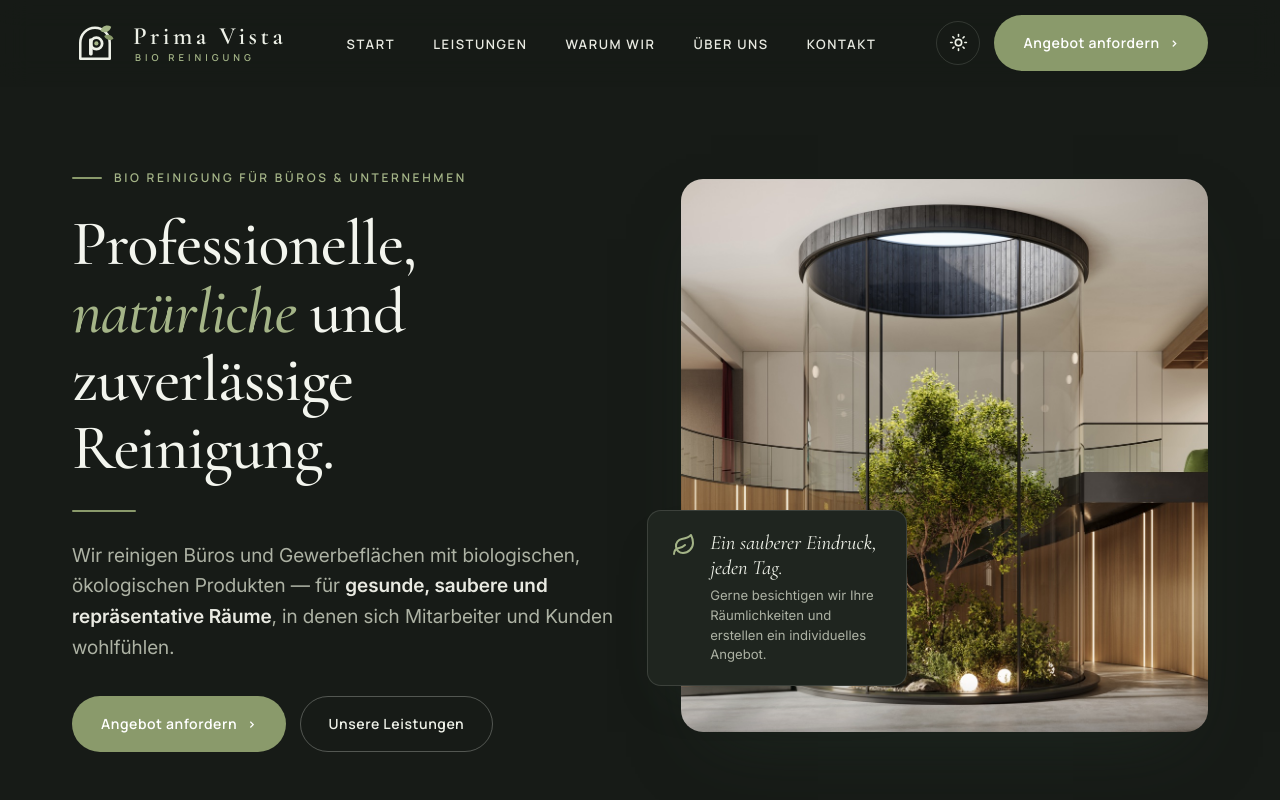
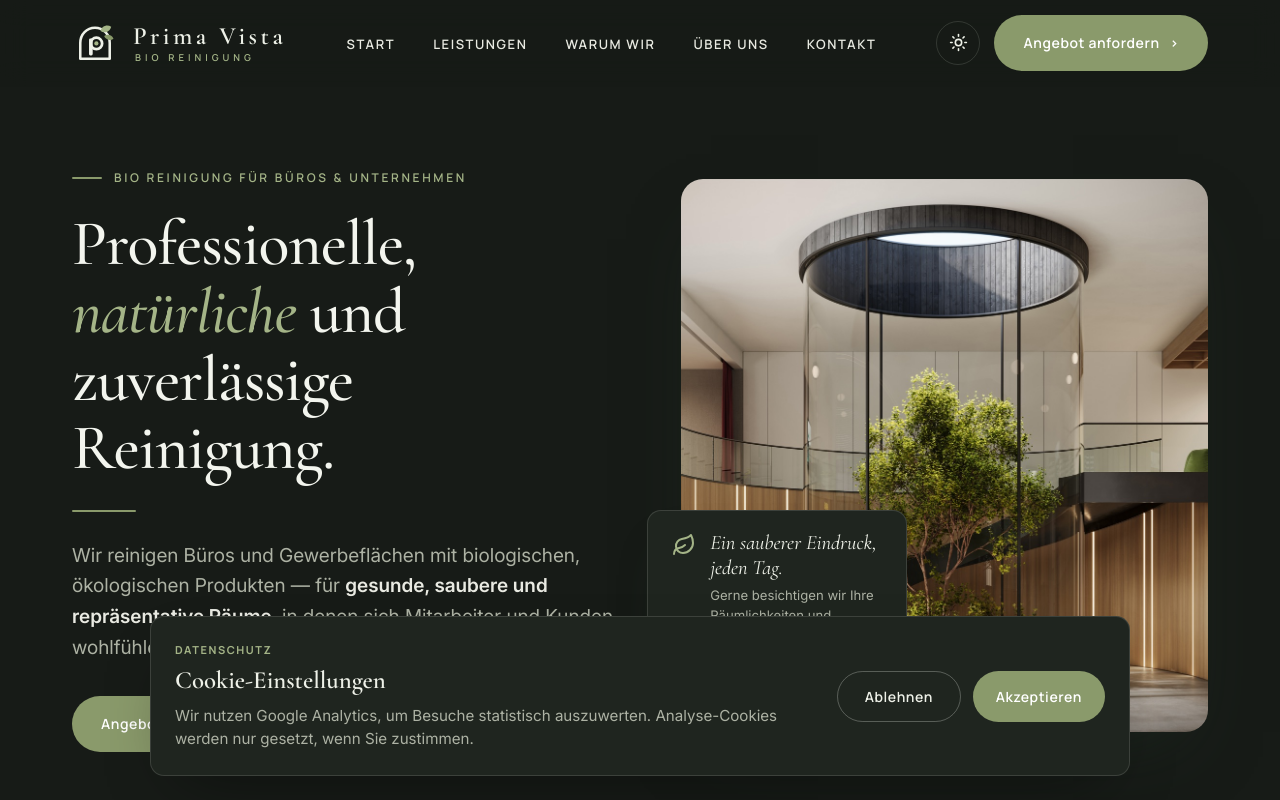
Before and after one commit to louisclarencepeter/reinigung-primavista, a React (Vite) app in the folder client/: page / in a window 1280 px wide. Shown: the top 800 px of the page. Built offline with nearby package versions, Linux system fonts and the light colour scheme.

Commit message:
Add cookie consent banner

```diff
--- a/client/index.html
+++ b/client/index.html
@@ -6,6 +6,16 @@
 <script>
 window.dataLayer = window.dataLayer || [];
 function gtag(){dataLayer.push(arguments);}
+var cookieConsent = null;
+try { cookieConsent = localStorage.getItem('primaVistaCookieConsent'); } catch (e) {}
+gtag('consent', 'default', {
+  analytics_storage: cookieConsent === 'accepted' ? 'granted' : 'denied',
+  ad_storage: 'denied',
+  ad_user_data: 'denied',
+  ad_personalization: 'denied',
+  functionality_storage: 'granted',
+  security_storage: 'granted'
+});
 gtag('js', new Date());
 gtag('config', 'G-ZS9VVJJVF5');
 </script>
--- a/client/src/App.jsx
+++ b/client/src/App.jsx
@@ -6,6 +6,7 @@ import Why from './components/Why.jsx';
 import About from './components/About.jsx';
 import Contact from './components/Contact.jsx';
 import Footer from './components/Footer.jsx';
+import CookieConsent from './components/CookieConsent.jsx';
 
 export default function App() {
   // localStorage can throw in private/restricted browsing contexts
@@ -57,6 +58,7 @@ export default function App() {
         <Contact />
       </main>
       <Footer />
+      <CookieConsent />
     </>
   );
 }
--- /dev/null
+++ b/client/src/components/CookieConsent.jsx
@@ -0,0 +1,90 @@
+import { useEffect, useState } from 'react';
+
+const CONSENT_KEY = 'primaVistaCookieConsent';
+
+const consentState = (choice) => ({
+  analytics_storage: choice === 'accepted' ? 'granted' : 'denied',
+  ad_storage: 'denied',
+  ad_user_data: 'denied',
+  ad_personalization: 'denied',
+});
+
+function getStoredConsent() {
+  try {
+    return localStorage.getItem(CONSENT_KEY);
+  } catch {
+    return null;
+  }
+}
+
+function saveConsent(choice) {
+  try {
+    localStorage.setItem(CONSENT_KEY, choice);
+  } catch {
+    /* Consent still applies for this page view. */
+  }
+}
+
+function updateGoogleConsent(choice) {
+  if (typeof window === 'undefined' || typeof window.gtag !== 'function') return;
+  window.gtag('consent', 'update', consentState(choice));
+}
+
+function sendAcceptedPageView() {
+  if (typeof window === 'undefined' || typeof window.gtag !== 'function') return;
+  window.gtag('event', 'page_view', {
+    page_title: document.title,
+    page_location: window.location.href,
+    page_path: `${window.location.pathname}${window.location.search}`,
+  });
+}
+
+export default function CookieConsent() {
+  const [choice, setChoice] = useState(() => getStoredConsent());
+  const [visible, setVisible] = useState(() => !getStoredConsent());
+
+  useEffect(() => {
+    if (choice === 'accepted' || choice === 'declined') {
+      updateGoogleConsent(choice);
+    }
+  }, [choice]);
+
+  useEffect(() => {
+    const openSettings = () => setVisible(true);
+    window.addEventListener('open-cookie-consent', openSettings);
+    return () => window.removeEventListener('open-cookie-consent', openSettings);
+  }, []);
+
+  const choose = (nextChoice) => {
+    saveConsent(nextChoice);
+    setChoice(nextChoice);
+    setVisible(false);
+    updateGoogleConsent(nextChoice);
+    if (nextChoice === 'accepted') {
+      sendAcceptedPageView();
+    }
+  };
+
+  if (!visible) return null;
+
+  return (
+    <div className="cookie-consent" role="dialog" aria-modal="false" aria-labelledby="cookie-title">
+      <div>
+        <p className="cookie-kicker">Datenschutz</p>
+        <h2 id="cookie-title">Cookie-Einstellungen</h2>
+        <p>
+          Wir nutzen Google Analytics, um Besuche statistisch auszuwerten. Analyse-Cookies
+          werden nur gesetzt, wenn Sie zustimmen.
+        </p>
+      </div>
+      <div className="cookie-actions" aria-label="Cookie-Auswahl">
+        <button type="button" className="btn btn-ghost-dark" onClick={() => choose('declined')}>
+          Ablehnen
+        </button>
+        <button type="button" className="btn btn-primary" onClick={() => choose('accepted')}>
+          Akzeptieren
+        </button>
+      </div>
+    </div>
+  );
+}
--- a/client/src/components/Footer.jsx
+++ b/client/src/components/Footer.jsx
@@ -1,6 +1,10 @@
 import Logo from './Logo.jsx';
 
 export default function Footer() {
+  const openCookieSettings = () => {
+    window.dispatchEvent(new Event('open-cookie-consent'));
+  };
+
   return (
     <footer className="site-footer">
       <div className="container footer-top">
@@ -52,6 +56,7 @@ export default function Footer() {
         <div className="legal">
           <a href="#">Impressum</a>
           <a href="#">Datenschutz</a>
+          <button type="button" onClick={openCookieSettings}>Cookie-Einstellungen</button>
           <a href="#">AGB</a>
         </div>
       </div>
--- a/client/src/styles.css
+++ b/client/src/styles.css
@@ -574,6 +574,41 @@ section { position: relative; }
   font-size: .85rem;
 }
 .footer-bottom .legal { display: flex; gap: 26px; flex-wrap: wrap; }
+.footer-bottom .legal button {
+  border: none; background: transparent; color: inherit; padding: 0;
+  font: inherit; line-height: inherit;
+  transition: color var(--dur) var(--ease);
+}
+.footer-bottom .legal button:hover { color: var(--sage-bright); }
+
+/* ---------- Cookie consent ---------- */
+.cookie-consent {
+  position: fixed; left: 24px; right: 24px; bottom: 24px; z-index: 100;
+  display: grid; grid-template-columns: 1fr auto; gap: 24px; align-items: center;
+  max-width: 980px; margin-inline: auto; padding: 24px;
+  background: var(--cream-soft); color: var(--ink);
+  border: 1px solid var(--hair-light); border-radius: var(--r-md);
+  box-shadow: 0 28px 70px -28px rgba(0,0,0,.45);
+}
+.cookie-kicker {
+  margin: 0 0 6px; font-family: var(--f-display); font-weight: 700;
+  font-size: 11px; letter-spacing: .14em; text-transform: uppercase;
+  color: var(--sage-dark);
+}
+.cookie-consent h2 {
+  margin: 0; font-family: var(--f-serif); font-weight: 600;
+  font-size: 1.55rem; line-height: 1.2; color: var(--heading);
+}
+.cookie-consent p:not(.cookie-kicker) {
+  margin: 8px 0 0; max-width: 620px; font-size: .95rem;
+  line-height: 1.55; color: var(--ink-muted);
+}
+.cookie-actions {
+  display: flex; gap: 12px; align-items: center; justify-content: flex-end;
+}
+.cookie-actions .btn {
+  min-width: 124px; justify-content: center; padding-inline: 22px;
+}
 
 /* ---------- Reveal animation ---------- */
 .reveal { opacity: 0; transform: translateY(18px); transition: opacity .7s var(--ease), transform .7s var(--ease); }
@@ -662,4 +697,14 @@ section { position: relative; }
   .footer-top { grid-template-columns: 1fr; gap: 36px; padding-block: 56px 40px; }
   .hero-badge { position: static; margin-top: 18px; max-width: none; }
   .about-stats { gap: 28px; }
+  .cookie-consent {
+    left: 14px; right: 14px; bottom: 14px;
+    grid-template-columns: 1fr; gap: 18px; padding: 20px;
+  }
+  .cookie-actions {
+    display: grid; grid-template-columns: 1fr 1fr; width: 100%;
+  }
+  .cookie-actions .btn {
+    min-width: 0; width: 100%; padding: 13px 14px; font-size: 13px;
+  }
 }
```
